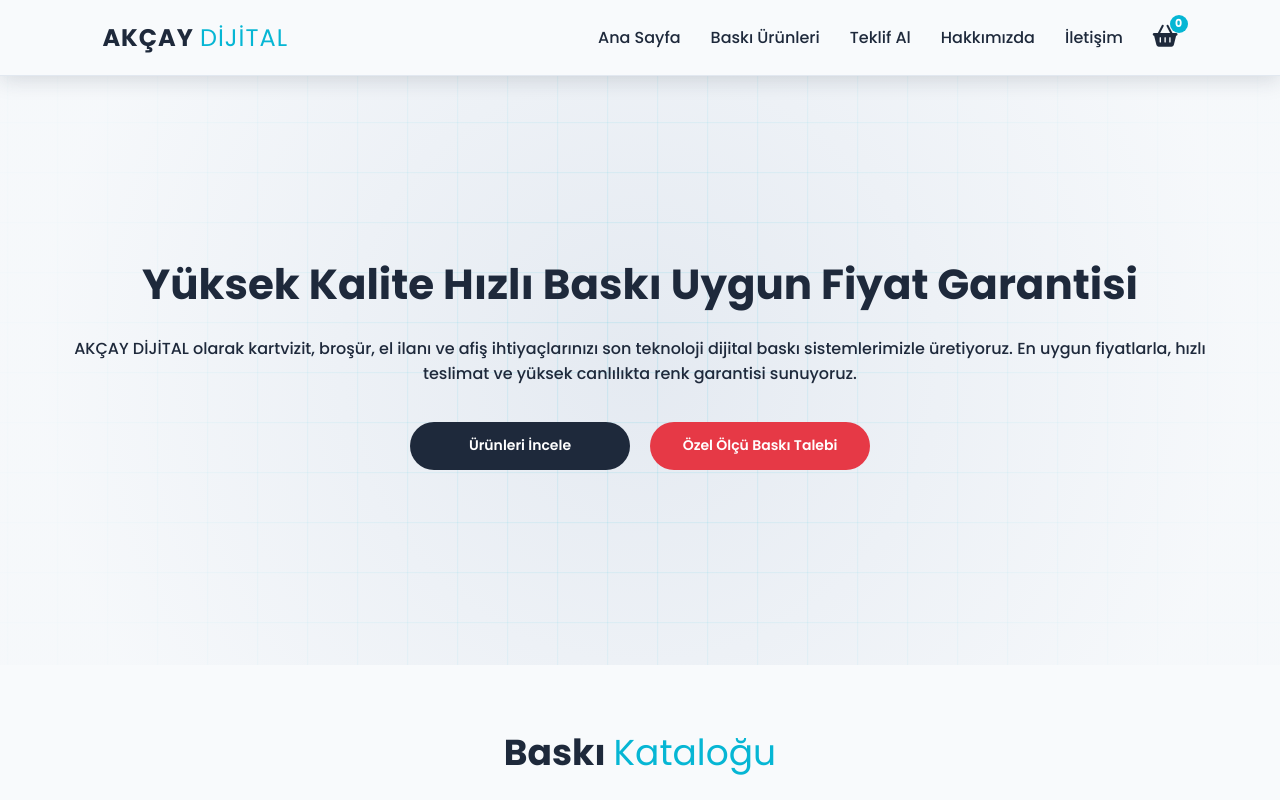
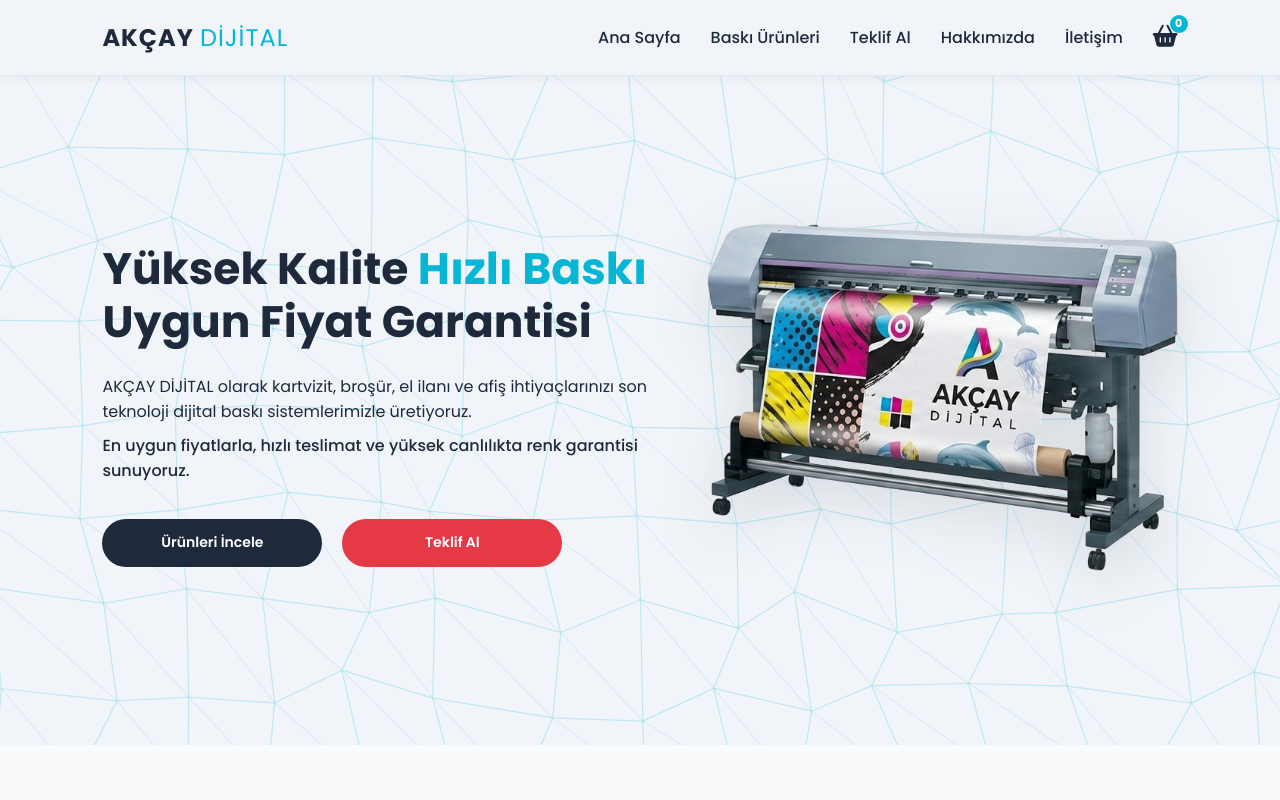
Before and after one commit to aliakc/akcay-matbaa, a plain HTML site: page index.html in a window 1280 px wide. Shown: the top 800 px of the page. Drawn offline with Linux system fonts and the light colour scheme; no server answers.

Commit message:
Add files via upload

```diff
--- a/index.html
+++ b/index.html
@@ -19,7 +19,7 @@
             --accent-light: #ecfeff;   /* Çok Açık Turkuaz Arka Plan */
             --border-color: #e2e8f0;   /* Temiz Çizgi Rengi */
             --whatsapp-color: #25D366;  /* WhatsApp Yeşili */
-            --header-bg: #f8fafc;      /* DEĞİŞTİRİLDİ: Başlık çubuğu rengi güncellendi */
+            --header-bg: #f1f5f9;      /* Sayfayla Uyumlu Üst Çubuk */
             --turquoise-color: #06b6d4; /* Turkuaz İstek Rengi */
         }
         body { background-color: var(--bg-color); color: var(--text-main); overflow-x: hidden; }
@@ -27,22 +27,20 @@
         /* NAVİGASYON VE ÜST ÇUBUK AYARLARI */
         header {
             position: fixed; top: 0; left: 0; width: 100%; padding: 20px 8%;
-            background: var(--header-bg); backdrop-filter: blur(10px);
+            background: rgba(241, 245, 249, 0.95); backdrop-filter: blur(10px);
             display: flex; justify-content: space-between; align-items: center; z-index: 1000;
             border-bottom: 1px solid var(--border-color);
-            box-shadow: 0 4px 20px rgba(30, 41, 59, 0.15); /* DEĞİŞTİRİLDİ: Gölge daha belirginleştirildi */
+            box-shadow: 0 2px 10px rgba(30, 41, 59, 0.05);
         }
         .logo { font-size: 24px; font-weight: 700; color: var(--text-main); text-decoration: none; letter-spacing: 1px; flex-shrink: 0; }
         .logo span { color: var(--accent-pastel); font-weight: 400; }
 
         .nav-container { display: flex; align-items: center; }
 
-        /* Menü Linkleri */
         nav { display: flex; align-items: center; }
         nav a { color: var(--text-main); text-decoration: none; font-weight: 500; margin-left: 30px; font-size: 16px; transition: 0.3s; }
         nav a:hover { color: var(--accent-pastel); }
 
-        /* Hamburger İkonu */
         .menu-toggle { display: none; font-size: 24px; color: var(--text-main); cursor: pointer; margin-left: 20px; }
 
         .cart-icon-container { position: relative; margin-left: 30px; cursor: pointer; }
@@ -50,29 +48,39 @@
         .cart-icon-container:hover i { color: var(--accent-pastel); }
         .cart-count { position: absolute; top: -10px; right: -10px; background: var(--accent-pastel); color: white; font-size: 11px; font-weight: 700; width: 18px; height: 18px; border-radius: 50%; display: flex; align-items: center; justify-content: center; }
 
-        /* HERO BÖLÜMÜ */
+        /* HERO BÖLÜMÜ (YENİ HAREKETLİ ÇOKGEN ARKA PLANLI YAPI) */
         .hero {
-            height: 75vh; display: flex; flex-direction: column; justify-content: center; align-items: center;
-            text-align: center; padding: 0 20px; background-color: #e2e8f0;
-            background-image:
-                linear-gradient(rgba(6, 182, 212, 0.15) 1.5px, transparent 1.5px),
-                linear-gradient(90deg, rgba(6, 182, 212, 0.15) 1.5px, transparent 1.5px);
-            background-size: 50px 50px; position: relative; overflow: hidden;
-            animation: patternMove 35s linear infinite; margin-top: 65px;
+            min-height: 85vh; display: flex; align-items: center;
+            padding: 0 8%; background-color: #f1f5f9;
+            position: relative; overflow: hidden; margin-top: 65px;
         }
-        @keyframes patternMove { 0% { background-position: 0 0; } 100% { background-position: 50px 50px; } }
-        .hero::before { content: ''; position: absolute; top: 0; left: 0; width: 100%; height: 100%; background: radial-gradient(circle, rgba(248,250,252,0.1) 0%, rgba(248,250,252,0.9) 85%); z-index: 1; }
 
-        .hero-content {
-            position: relative; z-index: 2; display: flex; flex-direction: column;
-            align-items: center; justify-content: center; text-align: center; max-width: 1200px; margin: 0 auto;
+        /* Arka planda kayan çokgenlerin çizileceği katman */
+        .hero-canvas {
+            position: absolute; top: 0; left: 0; width: 100%; height: 100%;
+            z-index: 1; pointer-events: none;
         }
-        .hero h1 { font-size: 42px; font-weight: 700; margin-bottom: 25px; color: var(--text-main); line-height: 1.2; text-align: center; }
+
+        /* Metinlerin ve görsellerin arka planın üstünde kalması için */
+        .hero-container {
+            position: relative; z-index: 2; display: grid; grid-template-columns: 1.2fr 1fr;
+            gap: 40px; align-items: center; width: 100%; max-width: 1400px; margin: 0 auto; padding: 40px 0;
+        }
+        .hero-content { display: flex; flex-direction: column; align-items: flex-start; text-align: left; }
+        .hero h1 { font-size: 44px; font-weight: 700; margin-bottom: 25px; color: var(--text-main); line-height: 1.2; }
         .hero h1 span { color: var(--accent-pastel); }
-        .hero p { font-size: 16px; color: var(--text-main); margin-bottom: 8px; line-height: 1.6; text-align: center; }
+        .hero p { font-size: 16px; color: var(--text-main); margin-bottom: 8px; line-height: 1.6; }
         .hero p.last-line { margin-bottom: 35px; font-weight: 500; }
 
-        .btn-group { display: flex; gap: 20px; justify-content: center; align-items: center; width: 100%; }
+        .hero-image-box { display: flex; justify-content: center; align-items: center; width: 100%; }
+        .hero-image-box img {
+            width: 100%; max-width: 580px; height: auto; object-fit: contain;
+            border-radius: 8px; filter: drop-shadow(0 20px 30px rgba(30, 41, 59, 0.12));
+            animation: floatImage 10s ease-in-out infinite;
+        }
+        @keyframes floatImage { 0%, 100% { transform: translateY(0); } 50% { transform: translateY(-8px); } }
+
+        .btn-group { display: flex; gap: 20px; justify-content: flex-start; align-items: center; width: 100%; }
         .hero-btn { width: 220px; height: 48px; display: inline-flex; align-items: center; justify-content: center; text-align: center; border-radius: 30px; font-weight: 600; font-size: 14px; text-decoration: none; transition: 0.3s; box-sizing: border-box; }
         .btn-primary { background: var(--text-main); color: #fff; }
         .btn-primary:hover { background: var(--accent-pastel); transform: translateY(-2px); }
@@ -112,7 +120,6 @@
         .modal-close { position: absolute; top: 15px; right: 15px; font-size: 22px; cursor: pointer; color: var(--text-muted); transition: 0.3s; z-index: 10; }
         .modal-close:hover { color: var(--text-main); }
 
-        /* Çoklu Resim Alanı */
         .detail-gallery-container { display: flex; flex-direction: column; gap: 10px; width: 100%; }
         .detail-img-wrapper { width: 100%; height: 300px; overflow: hidden; border-radius: 8px; border: 1px solid var(--border-color); cursor: zoom-in; position: relative; }
         .detail-img { width: 100%; height: 100%; object-fit: cover; transition: 0.3s; }
@@ -126,13 +133,11 @@
         .detail-full-width-desc h4 { font-size: 14px; font-weight: 600; margin-bottom: 8px; color: var(--text-main); }
         .detail-full-width-desc p { font-size: 13px; color: var(--text-muted); line-height: 1.6; }
 
-        /* Lightbox (Resim Büyütme) */
         .lightbox-overlay { position: fixed; top: 0; left: 0; width: 100%; height: 100%; background: rgba(0, 0, 0, 0.85); z-index: 3000; display: none; align-items: center; justify-content: center; cursor: zoom-out; opacity: 0; transition: opacity 0.3s ease; }
         .lightbox-overlay.active { display: flex; opacity: 1; }
         .lightbox-img { max-width: 90%; max-height: 90vh; object-fit: contain; border-radius: 4px; box-shadow: 0 0 30px rgba(0,0,0,0.5); transform: scale(0.95); transition: transform 0.3s ease; }
         .lightbox-overlay.active .lightbox-img { transform: scale(1); }
 
-        /* Adet Seçici */
         .qty-selector { display: flex; align-items: center; gap: 10px; margin-bottom: 15px; }
         .qty-btn { background: var(--accent-light); border: 1px solid var(--border-color); width: 32px; height: 32px; border-radius: 6px; cursor: pointer; font-weight: 600; display: flex; align-items: center; justify-content: center; transition: 0.2s; }
         .qty-btn:hover { background: var(--accent-pastel); color: white; }
@@ -209,8 +214,8 @@
         .stat-box { text-align: center; background: var(--bg-color); padding: 12px 20px; border-radius: 10px; border: 1px solid var(--border-color); }
         .stat-box h4 { font-size: 24px; color: var(--accent-pastel); font-weight: 700; }
         .stat-box p { font-size: 12px; margin-bottom: 0; }
-        .about-visual { height: 300px; border-radius: 20px; overflow: hidden; border: 1px solid var(--border-color); display: flex; align-items: center; justify-content: center; }
-        .about-visual img { width: 100%; height: 100%; object-fit: cover; } /* DEĞİŞTİRİLDİ: Resim özellikleri ayarlandı */
+        .about-visual { background: linear-gradient(135deg, var(--accent-light) 0%, var(--border-color) 100%); height: 300px; border-radius: 20px; display: flex; align-items: center; justify-content: center; border: 1px solid var(--border-color); }
+        .about-visual i { font-size: 80px; color: var(--accent-pastel); opacity: 0.8; }
 
         .info-section { background: var(--bg-color); }
         .info-grid { display: grid; grid-template-columns: repeat(auto-fit, minmax(240px, 1fr)); gap: 25px; max-width: 1200px; margin: 0 auto; }
@@ -226,6 +231,10 @@
 
         /* MOBİL UYUM */
         @media (max-width: 992px) {
+            .hero-container { grid-template-columns: 1fr; text-align: center; padding: 20px 0; }
+            .hero-content { align-items: center; text-align: center; }
+            .btn-group { justify-content: center; }
+            .hero-image-box { margin-top: 20px; }
             .special-container, .about-container { grid-template-columns: 1fr; flex-direction: column; gap: 30px; }
             .about-visual { height: 220px; }
         }
@@ -242,9 +251,9 @@
             nav a { margin-left: 0; font-size: 18px; width: 100%; padding: 5px 0; }
             .cart-icon-container { margin-left: 0; padding-top: 5px; }
 
-            .hero h1 { font-size: 26px; }
+            .hero h1 { font-size: 28px; }
             .hero p { font-size: 14px; }
-            .btn-group { flex-direction: column; gap: 10px; width: 100%; }
+            .btn-group { flex-direction: column; gap: 10px; width: 100%; align-items: center; }
             .hero-btn { width: 100%; max-width: 280px; }
 
             section { padding: 40px 5%; }
@@ -264,7 +273,8 @@
             <nav id="navMenu">
                 <a href="#" onclick="closeMenu()">Ana Sayfa</a>
                 <a href="#products" onclick="closeMenu()">Baskı Ürünleri</a>
-                <a href="#special-request" onclick="closeMenu()">Teklif Al</a> <a href="#about" onclick="closeMenu()">Hakkımızda</a>
+                <a href="#special-request" onclick="closeMenu()">Teklif Al</a>
+                <a href="#about" onclick="closeMenu()">Hakkımızda</a>
                 <a href="#contact" onclick="closeMenu()">İletişim</a>
                 <div class="cart-icon-container" onclick="closeMenu(); toggleCartModal(true)">
                     <i class="fa-solid fa-basket-shopping"></i>
@@ -278,12 +288,20 @@
     </header>
 
     <section class="hero" id="home">
-        <div class="hero-content">
-            <h1>Yüksek Kalite Hızlı Baskı Uygun Fiyat Garantisi</h1>
-            <p class="last-line">AKÇAY DİJİTAL olarak kartvizit, broşür, el ilanı ve afiş ihtiyaçlarınızı son teknoloji dijital baskı sistemlerimizle üretiyoruz. En uygun fiyatlarla, hızlı teslimat ve yüksek canlılıkta renk garantisi sunuyoruz.</p>
-            <div class="btn-group">
-                <a href="#products" class="hero-btn btn-primary">Ürünleri İncele</a>
-                <a href="#special-request" class="hero-btn btn-red">Özel Ölçü Baskı Talebi</a>
+        <canvas class="hero-canvas" id="polygonCanvas"></canvas>
+
+        <div class="hero-container">
+            <div class="hero-content">
+                <h1>Yüksek Kalite <span>Hızlı Baskı</span> Uygun Fiyat Garantisi</h1>
+                <p>AKÇAY DİJİTAL olarak kartvizit, broşür, el ilanı ve afiş ihtiyaçlarınızı son teknoloji dijital baskı sistemlerimizle üretiyoruz.</p>
+                <p class="last-line">En uygun fiyatlarla, hızlı teslimat ve yüksek canlılıkta renk garantisi sunuyoruz.</p>
+                <div class="btn-group">
+                    <a href="#products" class="hero-btn btn-primary">Ürünleri İncele</a>
+                    <a href="#special-request" class="hero-btn btn-red">Teklif Al</a>
+                </div>
+            </div>
+            <div class="hero-image-box">
+                <img src="makina.png" alt="Profesyonel Dijital Baskı Makinesi">
             </div>
         </div>
     </section>
@@ -307,8 +325,8 @@
     <section class="special-request-section" id="special-request">
         <div class="special-container">
             <div class="special-info-side">
-                <h2>Kendi Tasarımınızı <span>Hemen Bastırın</span></h2>
-                <p>Katalog dışındaki özel ölçü pankartlar, özel kesim etiketler veya elinizde hazır olan matbaa tasarımlarınız için hızlıca fiyat teklifi alabilirsiniz.</p>
+                <h2>Baskı Talepleriniz için <span>Hemen Teklif Alın</span></h2>
+                <p>Katalog dışındaki pankartlarınız, özel kesim etiketler veya diğer tasarımlarınız için hızlıca fiyat teklifi alabilirsiniz.</p>
                 <ul class="step-list">
                     <li class="step-item">
                         <div class="step-number">1</div>
@@ -316,7 +334,7 @@
                     </li>
                     <li class="step-item">
                         <div class="step-number">2</div>
-                        <div class="step-text"><h4>Baskı Uygunluk Kontrolü</h4><p>Tasarımınızın çözünürlüğünü and mizanpaj çizgilerini ücretsiz olarak inceliyoruz.</p></div>
+                        <div class="step-text"><h4>Baskı Uygunluk Kontrolü</h4><p>Tasarımınızın çözünürlüğünü ve mizanpaj çizgilerini ücretsiz olarak inceliyoruz.</p></div>
                     </li>
                     <li class="step-item">
                         <div class="step-number">3</div>
@@ -326,11 +344,11 @@
             </div>
 
             <div class="contact-container">
-                <h3 style="font-size: 18px; font-weight: 700; margin-bottom: 20px; text-align: center; color: var(--text-main);">Özel Baskı Fiyatı Al</h3>
+                <h3 style="font-size: 18px; font-weight: 700; margin-bottom: 20px; text-align: center; color: var(--text-main);">Teklif Formu</h3>
                 <form id="contactForm" onsubmit="handleSpecialRequestSubmit(event)">
                     <div class="form-group">
                         <label for="name">Adınız Soyadınız / Firma Adı</label>
-                        <input type="text" id="name" class="form-control" required placeholder="Örn. Ahmet Yılmaz / Akçay Tekstil">
+                        <input type="text" id="name" class="form-control" required placeholder="Örn. Ahmet Yılmaz / Yılmaz Tekstil">
                     </div>
                     <div class="form-group">
                         <label for="phone">Telefon Numaranız</label>
@@ -365,13 +383,13 @@
                 <h2 class="section-title" style="text-align: left; margin-bottom: 20px;">Biz <span>Kimiz?</span></h2>
                 <h3>Hızlı Çözüm, Profesyonel Dijital Matbaa</h3>
                 <p>AKÇAY DİJİTAL, firmanızın veya etkinliklerinizin reklam ve tanıtım materyallerini en yüksek renk doğruluğuyla hayata geçiren profesyonel bir dijital baskı merkezidir.</p>
-                <p>Geleneksel matbaa süreçlerinin getirdiği yüksek adet zorunluluklarını ortadan kaldırarak, ihtiyacınız kadar ürünü, en uygun fiyatlarla..."</p>
+                <p>Geleneksel matbaa süreçlerinin getirdiği yüksek adet zorunluluklarını ortadan kaldırarak, ihtiyacınız kadar ürünü, en uygun fiyatlarla üretiyoruz.</p>
                 <div class="about-stats">
                     <div class="stat-box"><h4>CMYK</h4><p>Canlı Renkler</p></div>
                     <div class="stat-box"><h4>Hızlı</h4><p>Aynı Gün Teslimat</p></div>
                 </div>
             </div>
-            <div class="about-visual"><img src="makina.png" alt="Baskı Makinası" onerror="this.parentNode.innerHTML='<i class=\"fa-solid fa-print\"></i>'"></div>
+            <div class="about-visual"><i class="fa-solid fa-print"></i></div>
         </div>
     </section>
 
@@ -431,8 +449,103 @@
         function toggleMenu() { document.getElementById('navMenu').classList.toggle('active'); }
         function closeMenu() { document.getElementById('navMenu').classList.remove('active'); }
 
-        document.addEventListener('DOMContentLoaded', () => { fetchProductsFromSheet(); });
+        document.addEventListener('DOMContentLoaded', () => {
+            fetchProductsFromSheet();
+            initPolygonBg(); // Arka plan çokgen sistemini başlat
+        });
 
+        // --- YAMUK YUMUK KAYAN ÇOKGEN ARKA PLAN KODLARI ---
+        function initPolygonBg() {
+            const canvas = document.getElementById('polygonCanvas');
+            const ctx = canvas.getContext('2d');
+            let width, height, points = [];
+
+            // Ayarlar
+            const spacing = 90; // Noktalar arası mesafe
+            const deviaton = 40; // Yamuk yumukluk derecesi (maksimum kayma miktarı)
+
+            function resize() {
+                const rect = canvas.parentElement.getBoundingClientRect();
+                width = canvas.width = rect.width;
+                height = canvas.height = rect.height;
+                createPoints();
+            }
+
+            function createPoints() {
+                points = [];
+                // Ekranı ızgara şeklinde noktalara böl ama her noktayı rastgele kaydır (Yamuk yumuk yap)
+                for (let x = -spacing; x < width + spacing; x += spacing) {
+                    const column = [];
+                    for (let y = -spacing; y < height + spacing; y += spacing) {
+                        // Orijinal sabit noktalar
+                        const baseX = x;
+                        const baseY = y;
+                        // Noktanın kendi rastgele eğrilik payı
+                        const randOffsetX = (Math.random() - 0.5) * deviaton;
+                        const randOffsetY = (Math.random() - 0.5) * deviaton;
+
+                        column.push({
+                            x: baseX + randOffsetX,
+                            y: baseY + randOffsetY,
+                            baseX: baseX + randOffsetX,
+                            baseY: baseY + randOffsetY,
+                            // Sürekli kayma hareketi için hız vektörleri ve açılar
+                            angleX: Math.random() * Math.PI * 2,
+                            angleY: Math.random() * Math.PI * 2,
+                            speed: 0.015 + Math.random() * 0.015
+                        });
+                    }
+                    points.push(column);
+                }
+            }
+
+            function animate() {
+                ctx.clearRect(0, 0, width, height);
+
+                // 1. Noktaların yerlerini yavaşça kaydır (Birleşme noktalarının oynaması)
+                for (let i = 0; i < points.length; i++) {
+                    for (let j = 0; j < points[i].length; j++) {
+                        const p = points[i][j];
+                        p.angleX += p.speed;
+                        p.angleY += p.speed;
+                        // Dalgalı yumuşak bir kayma efekti için sinüs ve kosinüs kullandık
+                        p.x = p.baseX + Math.sin(p.angleX) * 12;
+                        p.y = p.baseY + Math.cos(p.angleY) * 12;
+                    }
+                }
+
+                // 2. Çokgen çizgilerini birbirine bağla ve çiz
+                ctx.strokeStyle = 'rgba(6, 182, 212, 0.11)'; // Çok soluk pastel turkuaz çizgiler
+                ctx.lineWidth = 1.2;
+
+                for (let i = 0; i < points.length - 1; i++) {
+                    for (let j = 0; j < points[i].length - 1; j++) {
+                        const p1 = points[i][j];
+                        const p2 = points[i+1][j];
+                        const p3 = points[i+1][j+1];
+                        const p4 = points[i][j+1];
+
+                        // Üçgen/Çokgen yüzeyleri bağlama çizgileri
+                        ctx.beginPath();
+                        ctx.moveTo(p1.x, p1.y);
+                        ctx.lineTo(p2.x, p2.y);
+                        ctx.lineTo(p3.x, p3.y);
+                        ctx.lineTo(p1.x, p1.y); // Çapraz çizgi (üçgen haritası oluşturur)
+                        ctx.lineTo(p4.x, p4.y);
+                        ctx.lineTo(p3.x, p3.y);
+                        ctx.stroke();
+                    }
+                }
+
+                requestAnimationFrame(animate);
+            }
+
+            window.addEventListener('resize', resize);
+            resize();
+            animate();
+        }
+
+        // --- DİĞER FONKSİYONLARIN DEVAMI ---
         async function fetchProductsFromSheet() {
             const gridElement = document.getElementById('dynamicProductsGrid');
             try {
```
